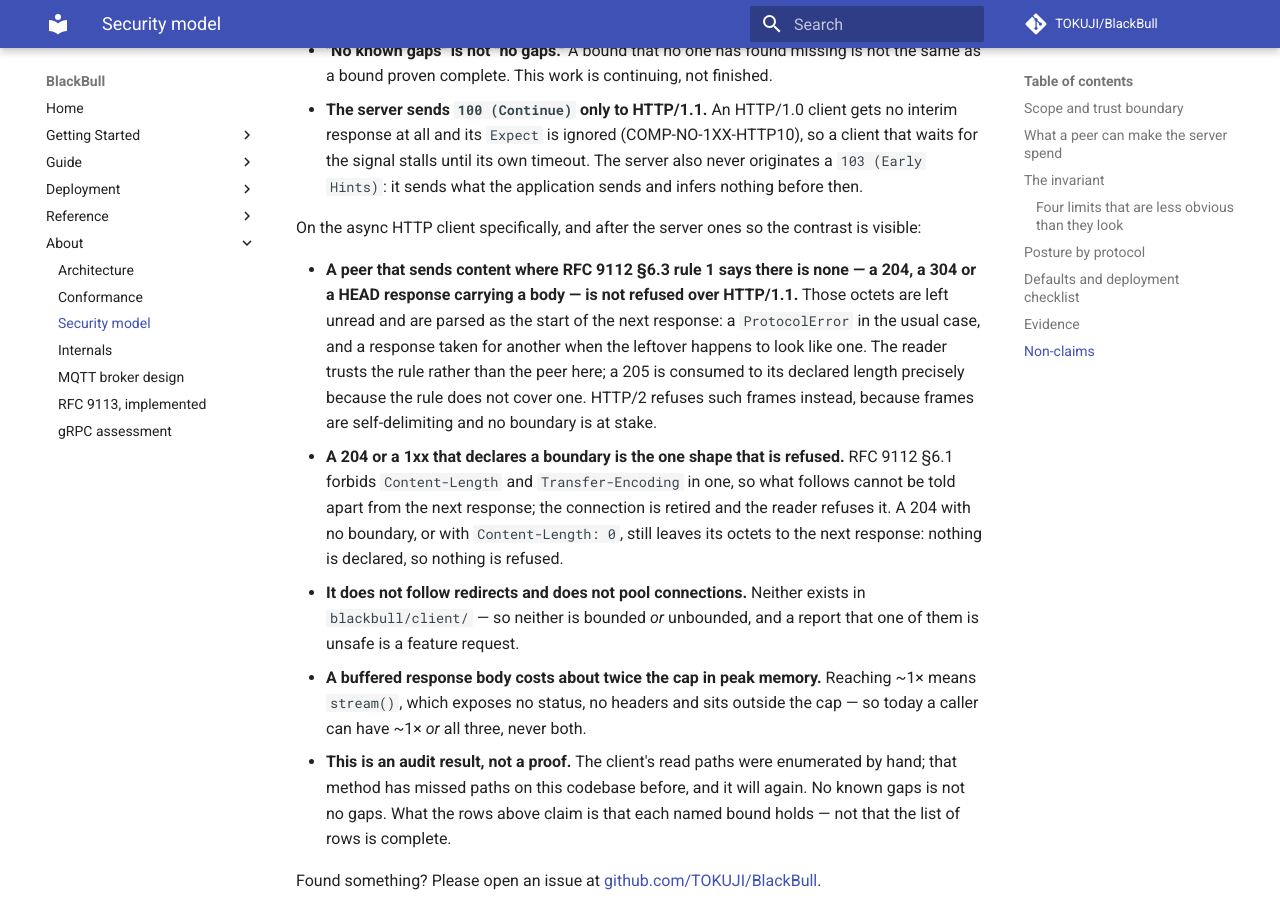
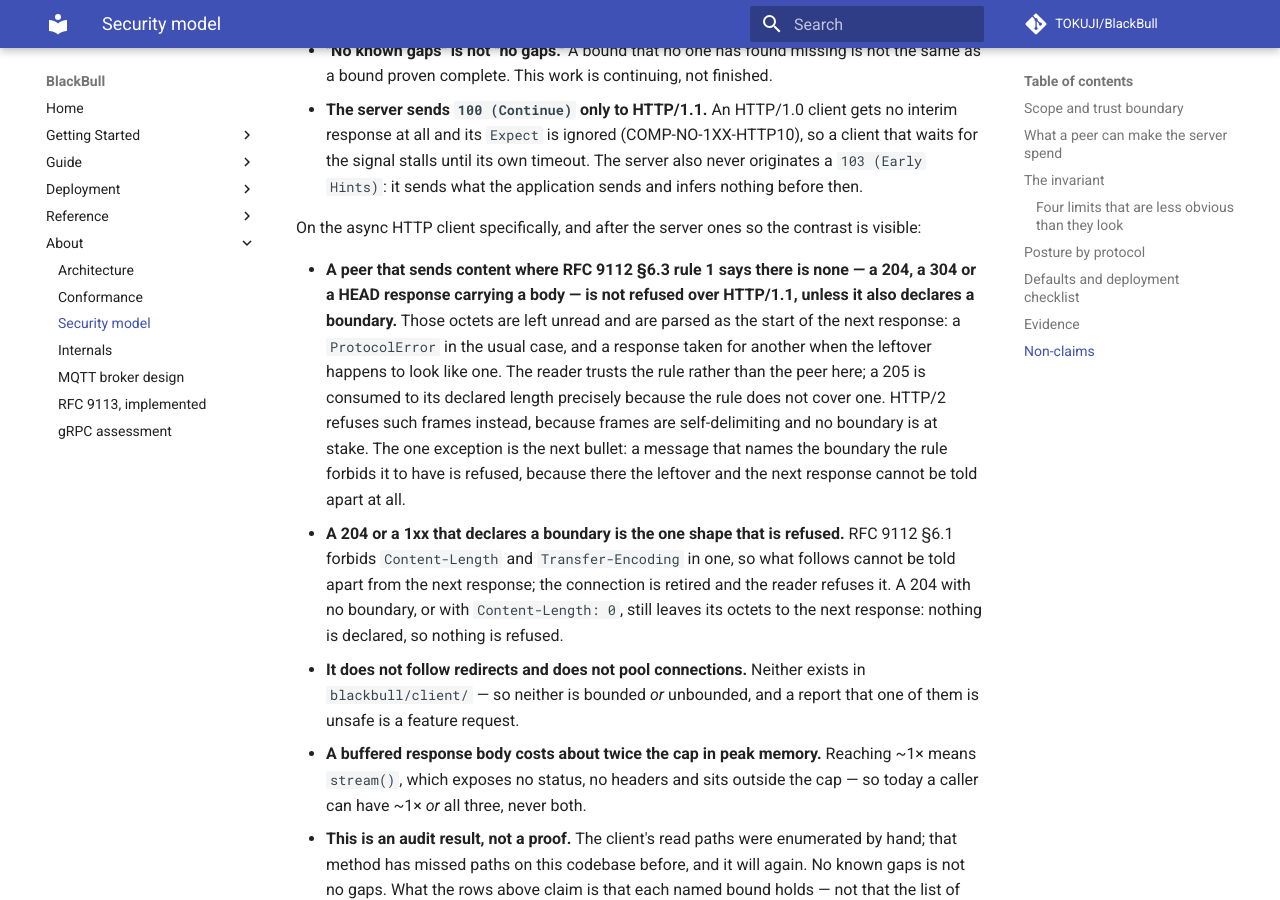
Before and after one commit to TOKUJI/BlackBull, an MkDocs documentation site: the page built from docs/about/security-model.md, in a window 1280 px wide and 900 px high, scrolled down 10020 px. Built offline with MkDocs 1.6.1 and Material for MkDocs 9.7.7, drawn with Linux system fonts in a browser that asks for light colours; comment, search, counter and statistics services are not loaded.

Commit message:
a peer that named a boundary it cannot have is not switching anything
`_record_framing` now settles the handoff with the boundary verdict in one
place: a 101 or a CONNECT that follows a violated 1xx/204 is as ambiguous as
a next response would be, so the transport is retired instead of handed to
the WebSocket or tunnel layer.

`reusable` could not gate this — it is false for every switch — and the
carve-out the non-claims needed belongs in the bullet that says "not
refused", not in a second bullet that disagreed with it.

Co-Authored-By: DeepSeek <noreply@deepseek.com>

```diff
--- a/docs/about/security-model.md
+++ b/docs/about/security-model.md
@@ -289,12 +289,16 @@ contrast is visible:
 
 - **A peer that sends content where RFC 9112 §6.3 rule 1 says there is none —
   a 204, a 304 or a HEAD response carrying a body — is not refused over
-  HTTP/1.1.** Those octets are left unread and are parsed as the start of the
-  next response: a `ProtocolError` in the usual case, and a response taken for
-  another when the leftover happens to look like one. The reader trusts the
-  rule rather than the peer here; a 205 is consumed to its declared length
-  precisely because the rule does not cover one. HTTP/2 refuses such frames
-  instead, because frames are self-delimiting and no boundary is at stake.
+  HTTP/1.1, unless it also declares a boundary.** Those octets are left
+  unread and are parsed as the start of the next response: a `ProtocolError`
+  in the usual case, and a response taken for another when the leftover
+  happens to look like one. The reader trusts the rule rather than the peer
+  here; a 205 is consumed to its declared length precisely because the rule
+  does not cover one. HTTP/2 refuses such frames instead, because frames are
+  self-delimiting and no boundary is at stake. The one exception is the next
+  bullet: a message that names the boundary the rule forbids it to have is
+  refused, because there the leftover and the next response cannot be told
+  apart at all.
 - **A 204 or a 1xx that declares a boundary is the one shape that is
   refused.** RFC 9112 §6.1 forbids `Content-Length` and `Transfer-Encoding`
   in one, so what follows cannot be told apart from the next response; the
```
Also changed, not shown: 2 other files.
